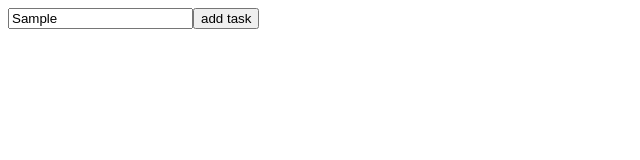
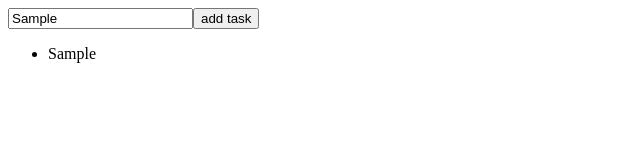
Before and after one commit to cordellbonnieux/task-application, a React (Create React App) app: page / in a window 1280 px wide. Both pictures are taken after typing "Sample" into the empty fields and a click on the button "add task". Shown: the top 160 px of the page, without its empty margins (0-640 px from the left). Built offline with nearby package versions, Linux system fonts and the light colour scheme.

Commit message:
Assignment complete, the task app works!

```diff
--- a/src/App.js
+++ b/src/App.js
@@ -9,7 +9,7 @@ export default class App extends React.Component {
 
   addTask = () => {
     let newTask = document.querySelector('input').value
-    let newKey = newTask.slice(0,3) + Math.floor(Math.random() * 10 + 0).toString()
+    let newKey = newTask.slice(0,3) + Math.floor(Math.random() * 1000 + 0).toString()
     let newList = [...this.state.tasks, {name: newTask, key: newKey}]
     this.setState({
       tasks: newList
--- a/src/components/Overview.js
+++ b/src/components/Overview.js
@@ -1,16 +1,12 @@
 import React from "react"
 
 export default class Overview extends React.Component {
-    constructor(props) {
-        super(props)
-        this.items = this.props.tasks.map(task => <li key={task.key}>{task.name}</li>)
-    }
-
     render() {
+        const list = this.props.tasks.map(task => <li key={task.key}>{task.name}</li>)
         return (
             <div>
                 <ul>
-                    {this.items}
+                    {list}
                 </ul>
             </div>
         )
```
